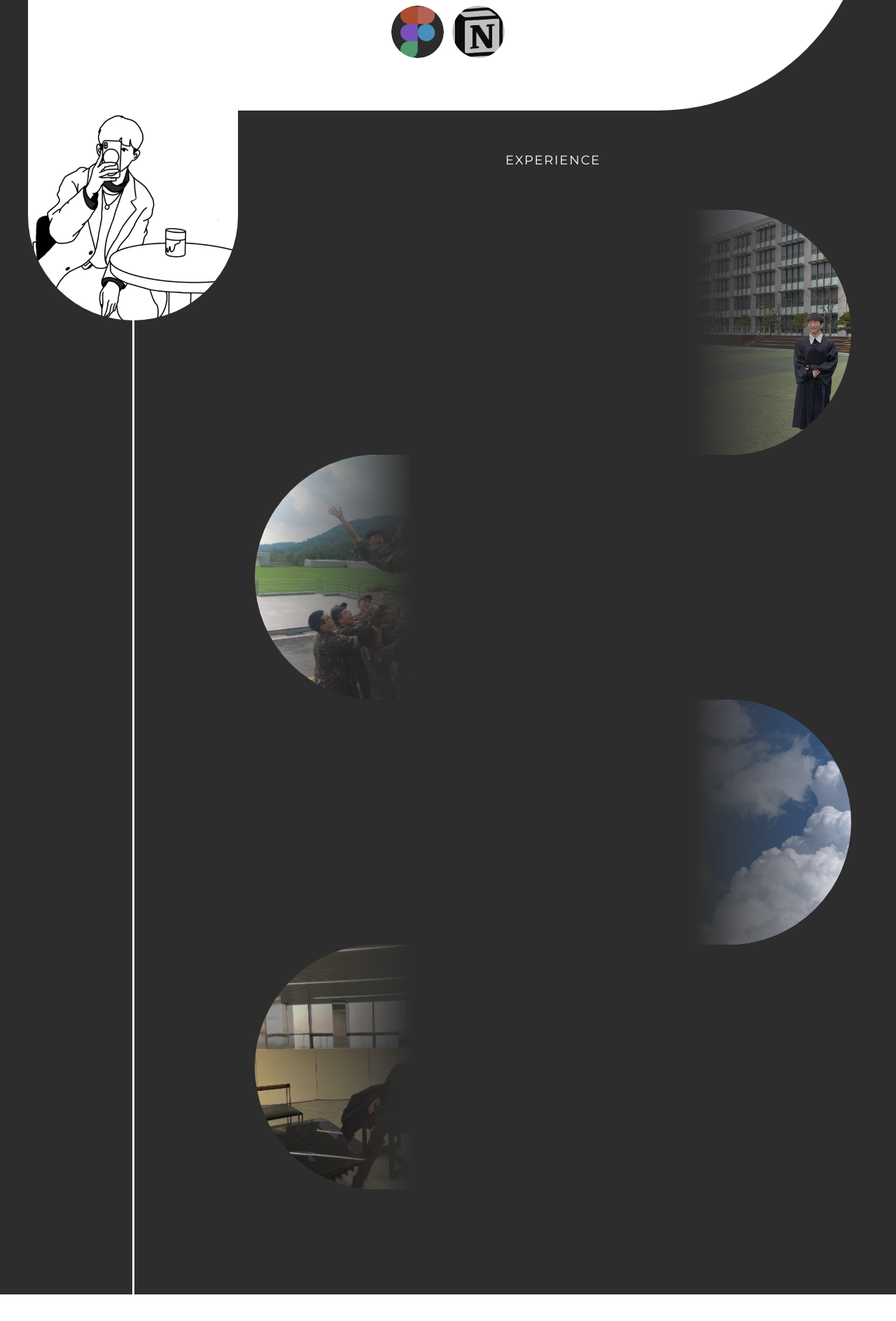
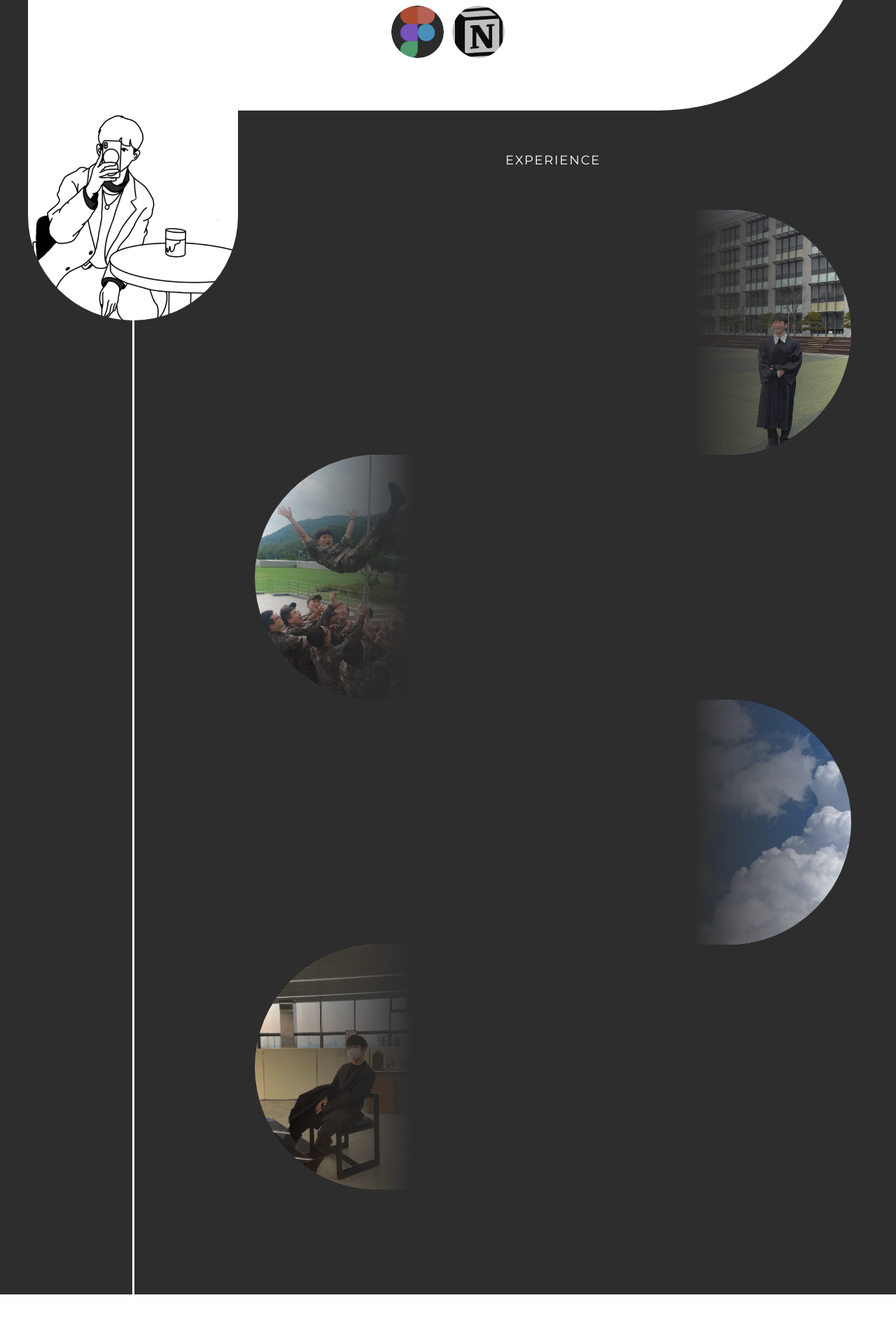
Before and after one commit to formegusto/portfolio, a React (Create React App) app: page / in a window 1280 px wide. Shown: the part 2476-4364 px from the top of the page at 70% size. Built offline with nearby package versions, Linux system fonts and the light colour scheme.

Commit message:
back position

```diff
--- a/src/components/ExperienceComponent.tsx
+++ b/src/components/ExperienceComponent.tsx
@@ -40,22 +40,22 @@ function ExperienceComponent() {
               <h1>EXPERIENCE</h1>
             </DefaultHeadScreen>
             <ExpGroup>
-              <ExpBox className="right">
+              <ExpBox className="right dongyang">
                 <ExpImage className="exp-img" imgUrl={dongyangme}>
                   <ExpImageShadow />
                 </ExpImage>
               </ExpBox>
-              <ExpBox className="left">
+              <ExpBox className="left didc">
                 <ExpImage className="exp-img" imgUrl={didcme}>
                   <ExpImageShadow />
                 </ExpImage>
               </ExpBox>
-              <ExpBox className="right">
+              <ExpBox className="right laon">
                 <ExpImage className="exp-img" imgUrl={laonme}>
                   <ExpImageShadow />
                 </ExpImage>
               </ExpBox>
-              <ExpBox className="left">
+              <ExpBox className="left keti">
                 <ExpImage className="exp-img" imgUrl={ketime}>
                   <ExpImageShadow />
                 </ExpImage>
@@ -152,6 +152,16 @@ const ExpBox = styled.div`
       }
     }
   }
+
+  &.dongyang > .exp-img {
+    background-position: 40%;
+  }
+  &.didc > .exp-img {
+    background-position: 30%;
+  }
+  &.keti > .exp-img {
+    background-position: 60%;
+  }
 `;
 
 const ArtBlock = styled.div`
```
